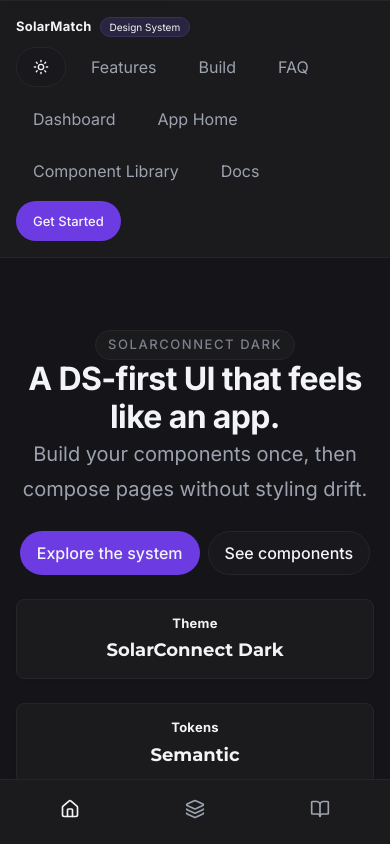
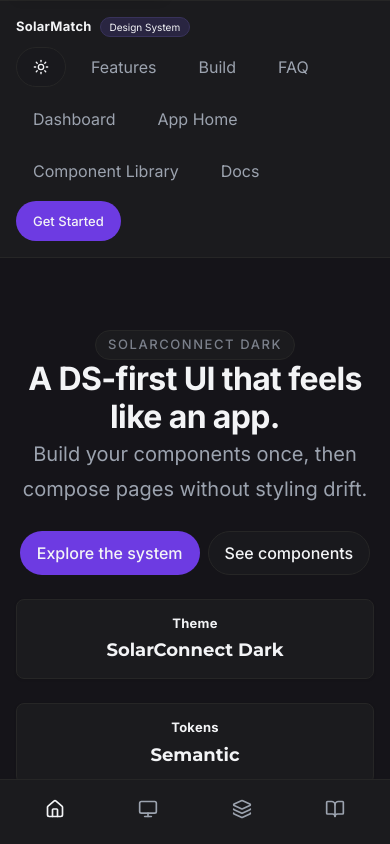
Before and after one commit to Growrix/Frontend, a Next.js app: page / in a window 390 px wide. Shown: the top 844 px of the page. Built offline with nearby package versions, Linux system fonts and the light colour scheme.

Commit message:
Add App link to mobile bottom nav

```diff
--- a/src/app/_components/PublicBottomNav.tsx
+++ b/src/app/_components/PublicBottomNav.tsx
@@ -3,10 +3,11 @@
 import * as React from "react";
 import { usePathname, useRouter } from "next/navigation";
 import { BottomNav, BottomNavItem, Icon } from "@/ds";
-import { Home, Layers, BookOpen } from "@/ds";
+import { Home, Layers, BookOpen, Monitor } from "@/ds";
 
 const NAV = [
   { id: "pub-1", href: "/", label: "Home", icon: Home },
+  { id: "pub-4", href: "/app-home", label: "App", icon: Monitor },
   { id: "pub-2", href: "/component-library", label: "Components", icon: Layers },
   { id: "pub-3", href: "/docs", label: "Docs", icon: BookOpen },
 ];
```
